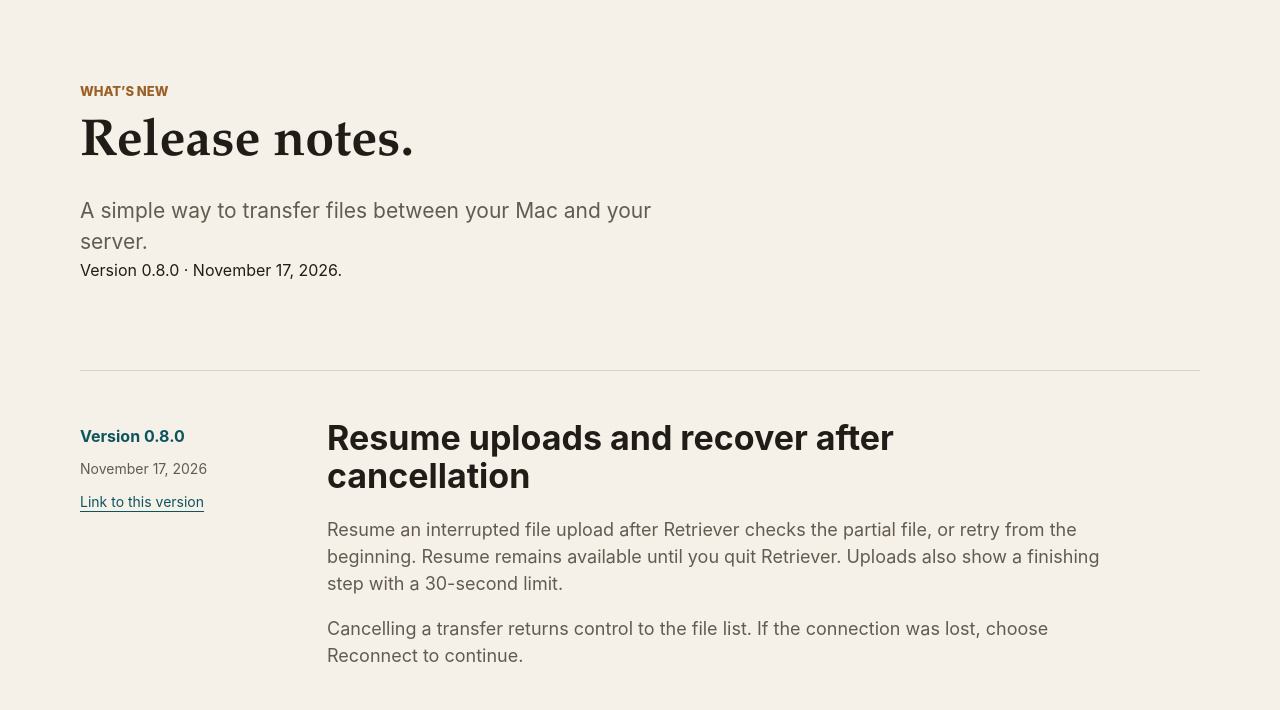
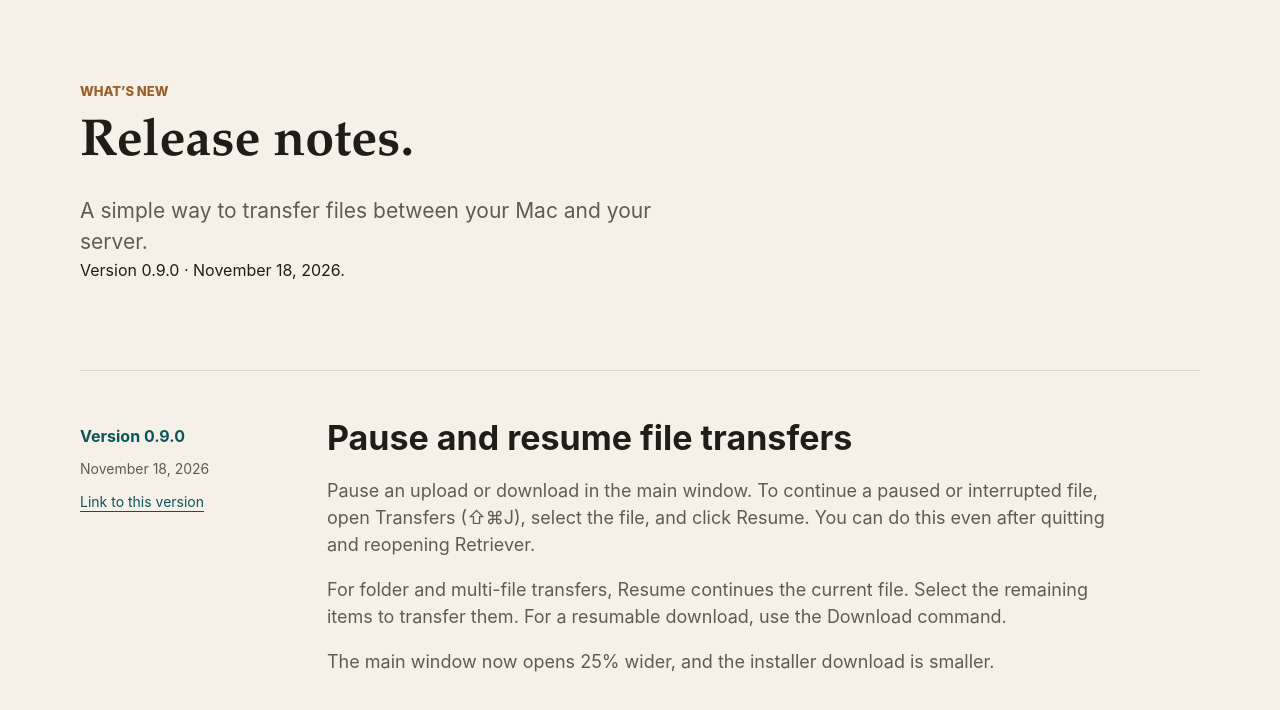
Before and after one commit to ssojoodi/retriever, a plain HTML site: page web-page/release-notes.html in a window 1280 px wide. Shown: the part 90-800 px from the top of the page. Drawn offline with Linux system fonts and the light colour scheme; no server answers.

Commit message:
Prepare Retriever 0.9.0 release notes for November 18

```diff
--- a/web-page/release-notes.html
+++ b/web-page/release-notes.html
@@ -50,9 +50,17 @@
 <body class="release-page">
   <a class="skip-link" href="#main">Skip to content</a>
   <div class="page-shell"><nav class="topbar" aria-label="Main navigation"><a class="brand" href="./"><img src="app-icon-84.png" width="42" height="42" alt=""><span>Retriever</span></a><a href="./">Back to Retriever</a></nav>
-    <header class="release-header"><p class="eyebrow">What’s new</p><h1>Release notes.</h1><p class="lede">A simple way to transfer files between your Mac and your server.</p><p>Version 0.8.0 · November 17, 2026.</p></header>
+    <header class="release-header"><p class="eyebrow">What’s new</p><h1>Release notes.</h1><p class="lede">A simple way to transfer files between your Mac and your server.</p><p>Version 0.9.0 · November 18, 2026.</p></header>
   </div>
   <main tabindex="-1" id="main" class="page-shell release-list">
+  <article class="release" id="v0-9-0">
+    <div class="release-meta"><span class="release-version">Version 0.9.0</span><time datetime="2026-11-18">November 18, 2026</time><a class="release-permalink" href="#v0-9-0">Link to this version</a></div>
+    <div class="release-content"><h2>Pause and resume file transfers</h2>
+      <p class="release-intro">Pause an upload or download in the main window. To continue a paused or interrupted file, open Transfers (⇧⌘J), select the file, and click Resume. You can do this even after quitting and reopening Retriever.</p>
+      <p class="body-copy">For folder and multi-file transfers, Resume continues the current file. Select the remaining items to transfer them. For a resumable download, use the Download command.</p>
+      <p class="body-copy">The main window now opens 25% wider, and the installer download is smaller.</p>
+    </div>
+  </article>
   <article class="release" id="v0-8-0">
     <div class="release-meta"><span class="release-version">Version 0.8.0</span><time datetime="2026-11-17">November 17, 2026</time><a class="release-permalink" href="#v0-8-0">Link to this version</a></div>
     <div class="release-content"><h2>Resume uploads and recover after cancellation</h2>
```
Also changed, not shown: web-page/index.html (+1 -1 lines), 1 other file.
